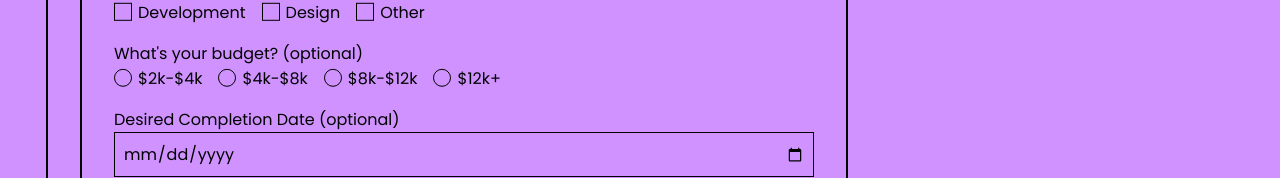
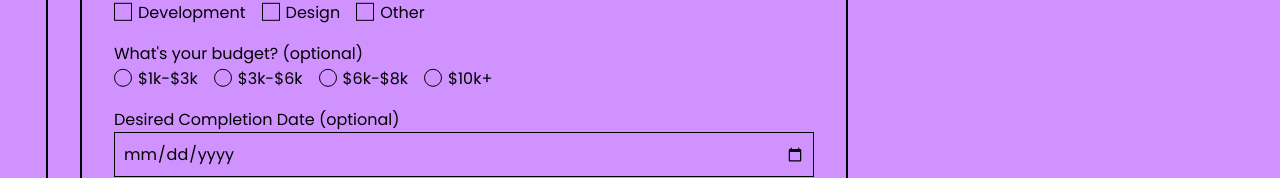
Before and after one commit to chadwick-studio/personal-portfolio, a SvelteKit app: page /contact in a window 1280 px wide. Shown: the part 381-559 px from the top of the page. Built offline with nearby package versions, Linux system fonts and the light colour scheme.

Commit message:
Change budgets

```diff
--- a/src/routes/(subdirectories)/contact/+page.svelte
+++ b/src/routes/(subdirectories)/contact/+page.svelte
@@ -55,27 +55,27 @@
 						id="2k"
 						type="radio"
 						name="budget"
-						value="2k-4k"
+						value="1k-3k"
 					/>
-					$2k-$4k
+					$1k-$3k
 				</label>
 				<label for="4k">
 					<input
 						id="design"
 						type="radio"
 						name="budget"
-						value="4k-8k"
+						value="3k-6k"
 					/>
-					$4k-$8k
+					$3k-$6k
 				</label>
 				<label for="8k">
 					<input
 						id="design"
 						type="radio"
 						name="budget"
-						value="8k-12k"
+						value="6k-8k"
 					/>
-					$8k-$12k
+					$6k-$8k
 				</label>
 
 				<label for="12k">
@@ -83,9 +83,9 @@
 						id="design"
 						type="radio"
 						name="budget"
-						value="12k+"
+						value="10k+"
 					/>
-					$12k+
+					$10k+
 				</label>
 			</div>
 		</fieldset>
```
